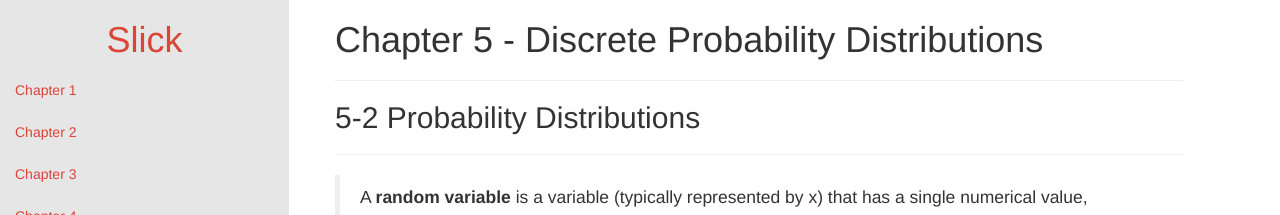
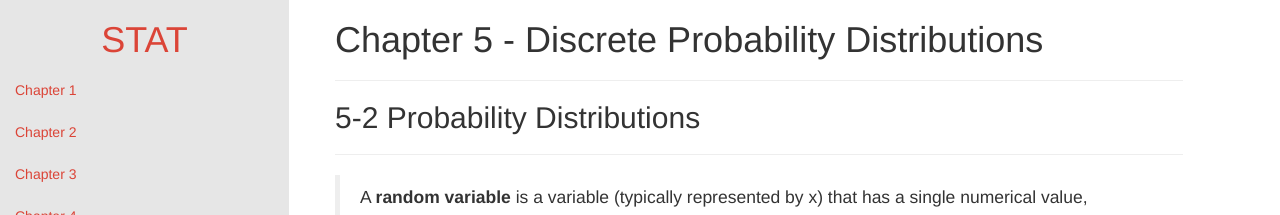
Before and after one commit to pbrogan12/chem, a Jekyll site: the page built from Chapter-5.md, in a window 1280 px wide. Shown: the top 215 px of the page. Built offline with Jekyll 4.4.1, drawn with Linux system fonts in a browser that asks for light colours; nearby versions of some CDN libraries; Markdown is read by kramdown in place of the engine named in the settings.

Commit message:
Changed site name.

```diff
--- a/_config.yml
+++ b/_config.yml
@@ -1,4 +1,4 @@
-name: Slick
+name: STAT
 markdown: redcarpet
 redcarpet:
   extensions: ["no_intra_emphasis", "fenced_code_blocks", "autolink", "tables", "with_toc_data"]
```
